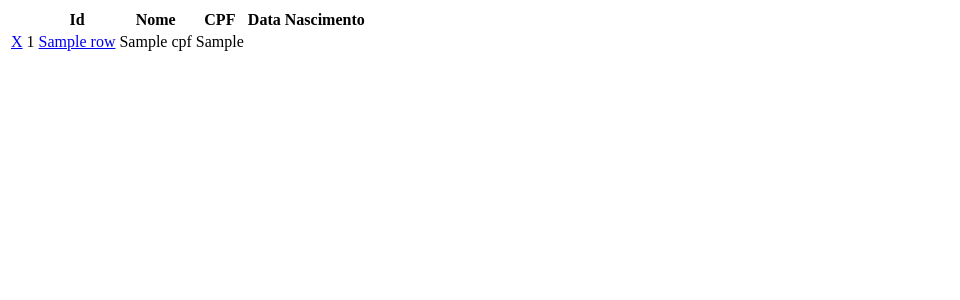
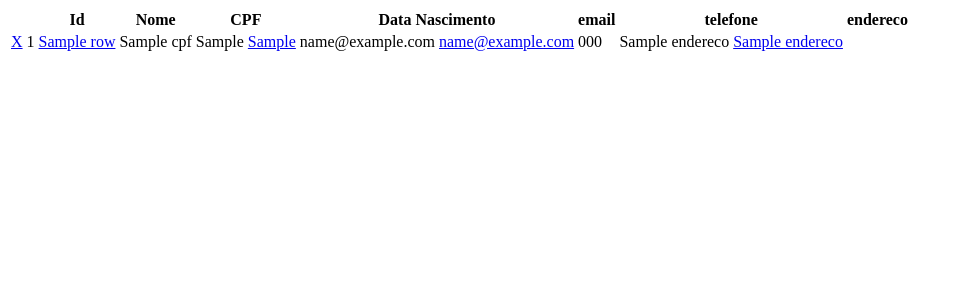
Before and after one commit to Devsmont/Php_Cadastro, a PHP site: template App/View/modules/Pessoa/ListaPessoa.php in a window 1280 px wide. Shown: the top 300 px of the page, without its empty margins (0-960 px from the left). Run offline with PHP 8.4, Linux system fonts and the light colour scheme; the template is opened without the code that fills it: most values are stand-ins (such as "Sample title", 1, 10 or a date in 2020).

Commit message:
Finalização

```diff
--- a/App/DAO/DAO.php
+++ b/App/DAO/DAO.php
@@ -10,13 +10,13 @@
  abstract class DAO
  {
 
-    protected $conexão;
+    protected $conexao;
 
     public function __construct()
     {
         $dsn = "mysql:host=" . $_ENV['db']['host'] . ";dbname=" . $_ENV['db']['database'];
 
-        $this->conexão = new PDO($dsn, $_ENV['db']['user'], $_ENV['db']['pass']);
+        $this->conexao = new PDO($dsn, $_ENV['db']['user'], $_ENV['db']['pass']);
     }
 
  }
--- a/App/View/modules/Pessoa/ListaPessoa.php
+++ b/App/View/modules/Pessoa/ListaPessoa.php
@@ -16,6 +16,9 @@
             <th>Nome</th>
             <th>CPF</th>
             <th>Data Nascimento</th>
+            <th>email</th>
+            <th>telefone</th>
+            <th>endereco</th>
         </tr>
 
         <?php foreach($model->rows as $item): ?>
@@ -31,7 +34,16 @@
             </td>
 
             <td><?= $item->cpf ?></td>
-            <td><?= $item->data_nascimento ?></td>
+            <td><?= $item->data_nascimento ?>
+            <a href="/pessoa/form?id=<?= $item->id ?>"><?= $item->data_nascimento ?></a>
+        </td>
+            <td><?= $item->email ?>
+            <a href="/pessoa/form?id=<?= $item->id ?>"><?= $item->email ?></a>
+        </td>
+            <td><?= $item->telefone ?></td>
+            <td><?= $item->endereco ?>
+            <a href="/pessoa/form?id=<?= $item->id ?>"><?= $item->endereco ?></a>
+        </td>
         </tr>
         <?php endforeach ?>
 
--- a/App/View/modules/Produto/ProdutoListar.php
+++ b/App/View/modules/Produto/ProdutoListar.php
@@ -35,6 +35,8 @@
             <td><?= $item->codigo_barras?></td>
             <td><?= $item->marca ?></td>
             <td><?= $item->descricao ?></td>
+            <td><?= $item->fornecedor?></td>
+            <td><?= $item->valor?></td>
         </tr>
         <?php endforeach ?>
 
--- a/App/config.php
+++ b/App/config.php
@@ -1,9 +1,9 @@
 <?php
 
 define('BASEDIR', dirname(__FILE__, 2));
-define('VIEWS', BASEDIR . '/View/modules/');
+define('VIEWS', BASEDIR . '/app/View/modules/');
 
-$_ENV['db']['host'] ='localhost:800';
+$_ENV['db']['host'] ='localhost:3307';
 $_ENV['db']['user'] ='root';
 $_ENV['db']['pass'] ='etecjau';
-$_ENV['db']['database'] ='Modelagem';
+$_ENV['db']['database'] ='db_sistema';
--- a/App/index.php
+++ b/App/index.php
@@ -2,6 +2,6 @@
 
 //conexão com o autoload
 
+include 'config.php';
 include 'autoload.php';
 include 'rotas.php';
-include 'config.php';
```
Also changed, not shown: App/DAO/PessoaDAO.php (+4 -17 lines), App/DAO/ProdutoDAO.php (+4 -6 lines).
